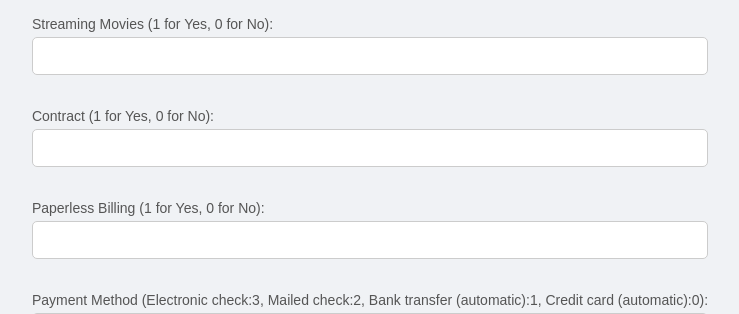
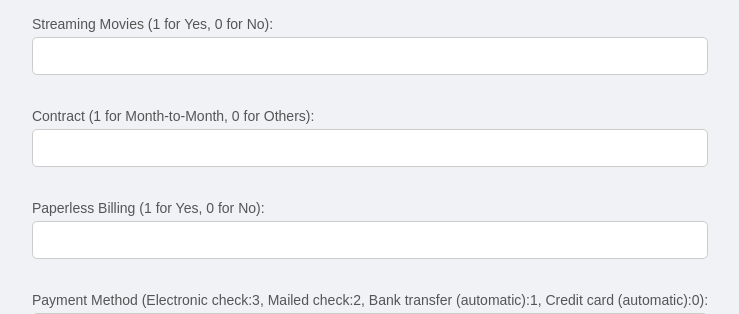
Before and after one commit to classic-21/Customer-Churn-Prediction, a Flask app: page / in a window 1280 px wide. Shown: the part 1274-1588 px from the top of the page, without its empty margins (270-1009 px from the left). Run offline with Flask 3, Linux system fonts and the light colour scheme; parts of the project's set-up code (start-up, migrations or seed data) failed here and were passed over.

Commit message:
Update index.html

```diff
--- a/templates/index.html
+++ b/templates/index.html
@@ -52,7 +52,7 @@
         <label for="StreamingMovies">Streaming Movies (1 for Yes, 0 for No):</label>
         <input type="number" id="StreamingMovies" name="StreamingMovies" required><br>
 
-        <label for="Contract">Contract (1 for Yes, 0 for No):</label>
+        <label for="Contract">Contract (1 for Month-to-Month, 0 for Others):</label>
         <input type="number" id="Contract" name="Contract" required><br>
 
         <label for="PaperlessBilling">Paperless Billing (1 for Yes, 0 for No):</label>
```
